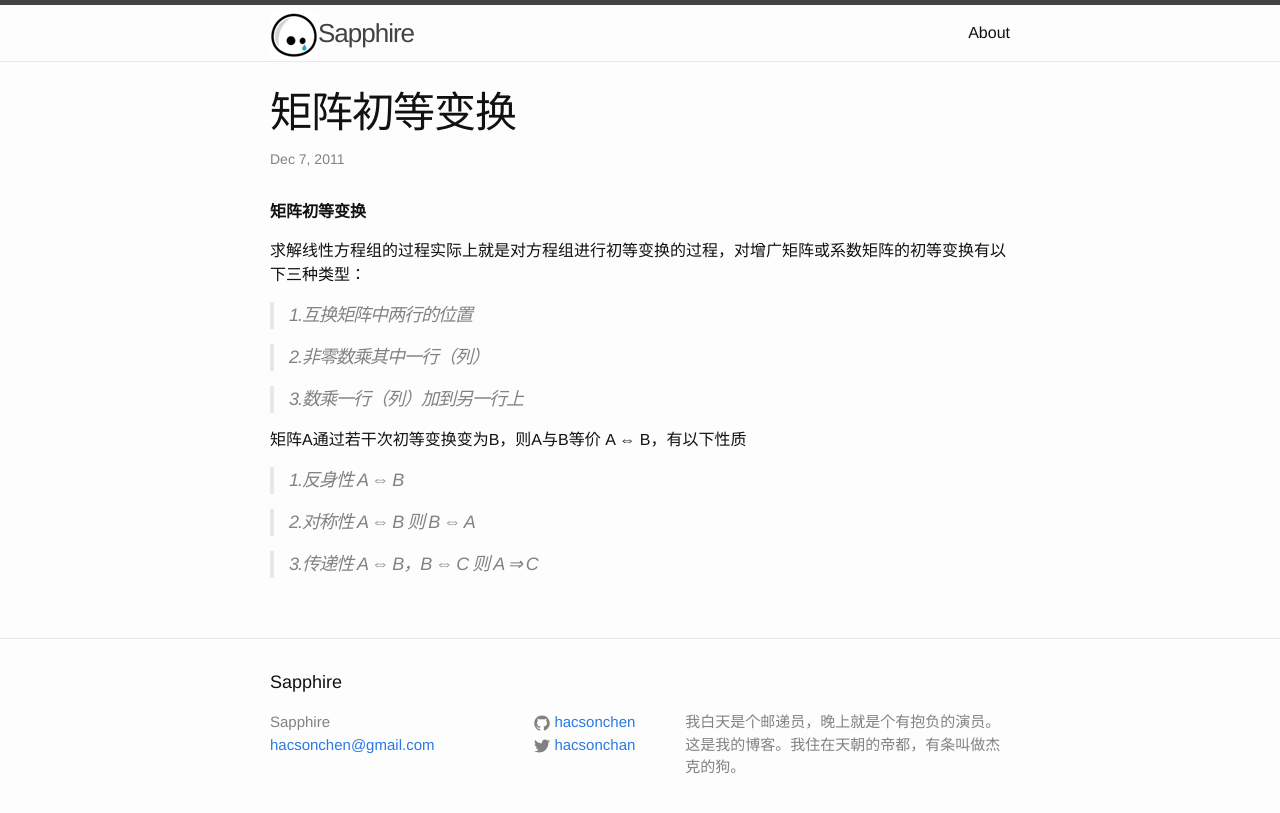
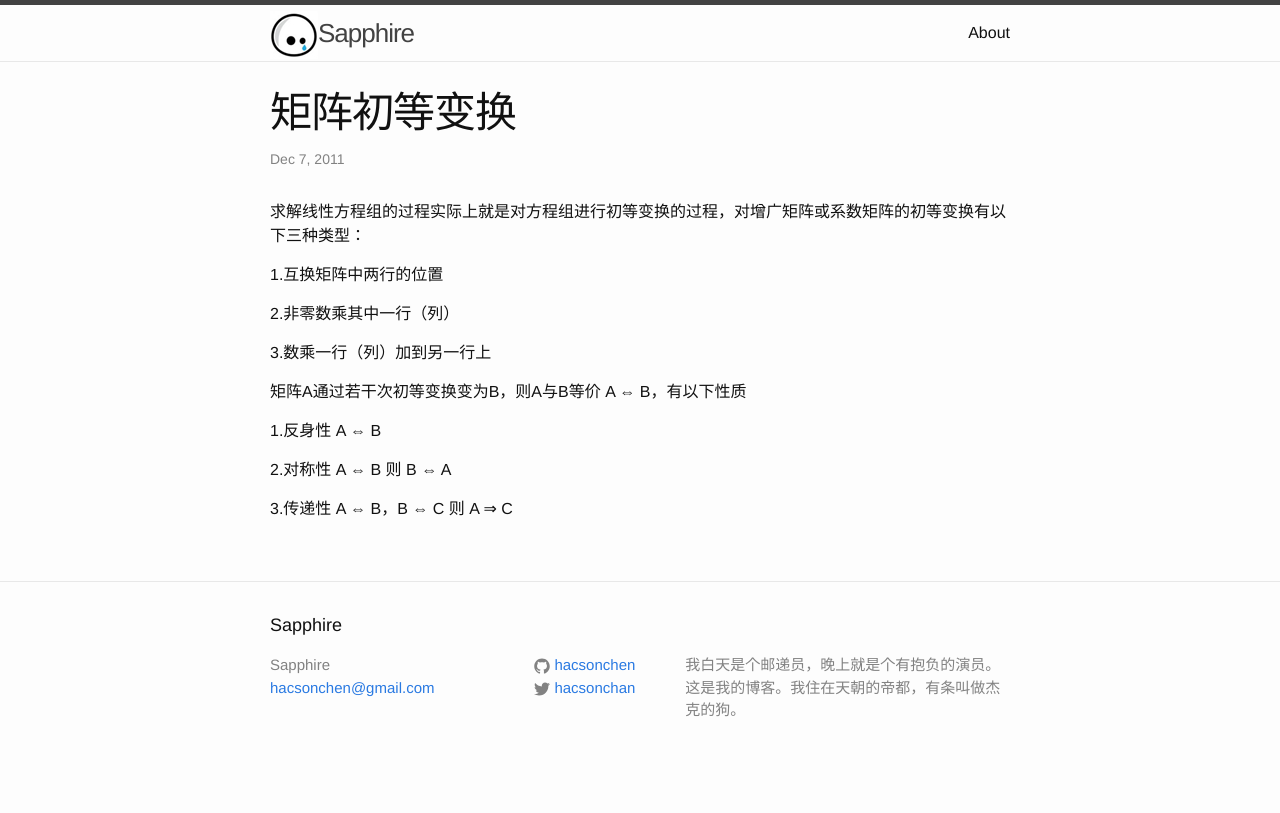
Before and after one commit to hacsonchen/hacsonchen.github.io, a Jekyll site: the page built from _posts/2011-12-07-Matrix-Transformation.markdown, in a window 1280 px wide. Shown: the top 813 px of the page. Built offline with Jekyll 4.4.1, drawn with Linux system fonts in a browser that asks for light colours; comment, search, counter and statistics services are not loaded.

Commit message:
Update 2011-12-07-Matrix-Transformation.markdown

```diff
--- a/_posts/2011-12-07-Matrix-Transformation.markdown
+++ b/_posts/2011-12-07-Matrix-Transformation.markdown
@@ -5,20 +5,18 @@ date:   2011-12-07 14:32:39 +0800
 categories: 线性代数
 ---
 
-**矩阵初等变换**
-
 求解线性方程组的过程实际上就是对方程组进行初等变换的过程，对增广矩阵或系数矩阵的初等变换有以下三种类型：
 
->1.互换矩阵中两行的位置
+1.互换矩阵中两行的位置
 
->2.非零数乘其中一行（列）
+2.非零数乘其中一行（列）
 
->3.数乘一行（列）加到另一行上
+3.数乘一行（列）加到另一行上
 
 矩阵A通过若干次初等变换变为B，则A与B等价 A ⇔ B，有以下性质
 
->1.反身性 A ⇔ B
+1.反身性 A ⇔ B
 
->2.对称性 A ⇔ B 则 B ⇔ A
+2.对称性 A ⇔ B 则 B ⇔ A
 
->3.传递性 A ⇔ B，B ⇔ C 则 A ⇒ C
+3.传递性 A ⇔ B，B ⇔ C 则 A ⇒ C
```
